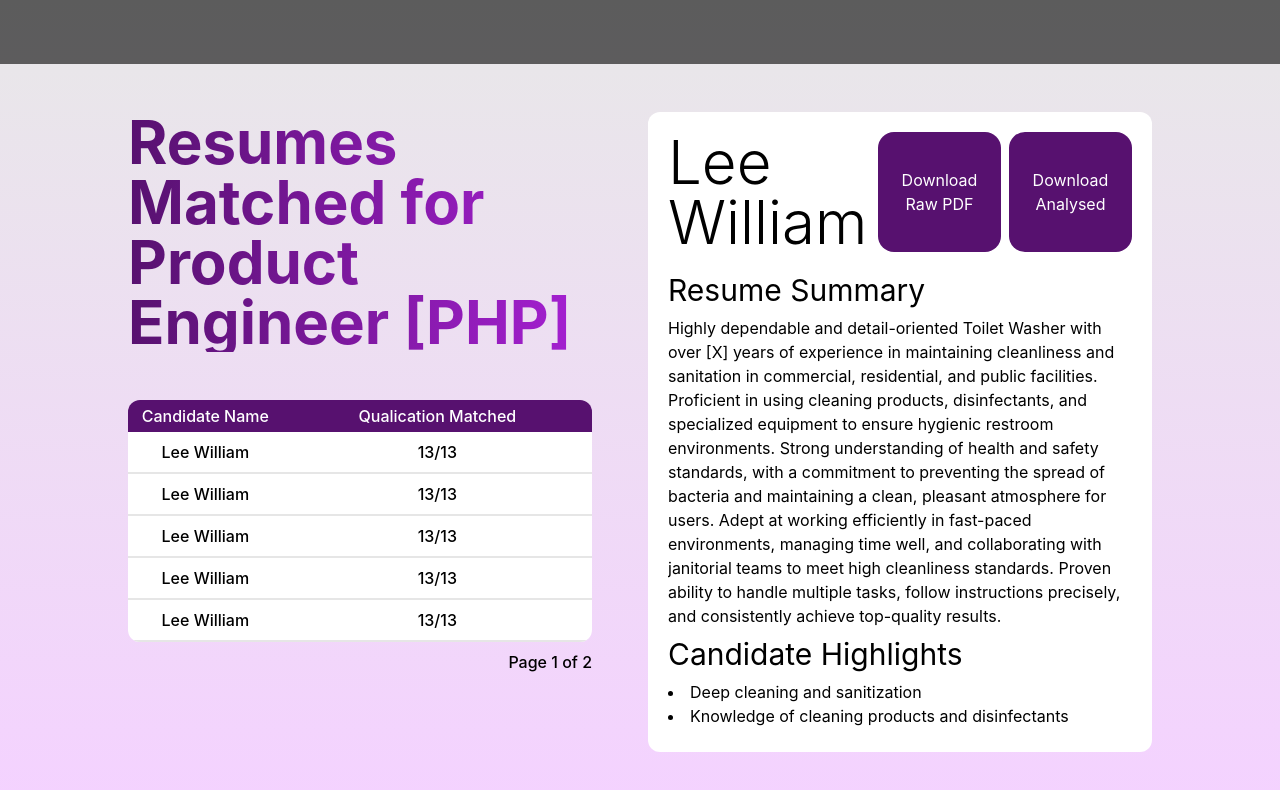
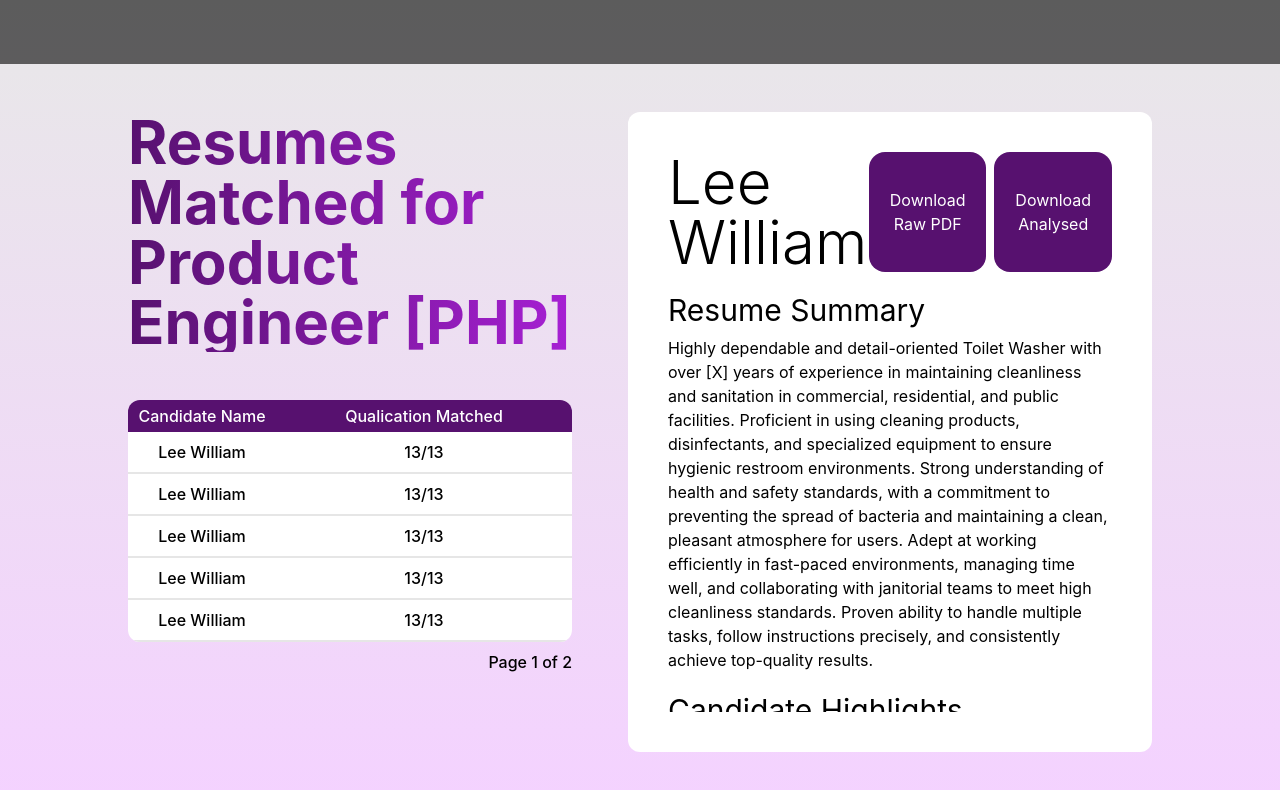
Before and after one commit to lwwilliam/mini-hackathon-we_have_an_imposter_amongst_us, a React (Create React App) app in the folder frontend/: page /job/analysis in a window 1280 px wide. Shown: the top 790 px of the page. Built offline with nearby package versions, Linux system fonts and the light colour scheme.

Commit message:
something

```diff
--- a/frontend/src/view/jobResume/compenents/resumeDetails.jsx
+++ b/frontend/src/view/jobResume/compenents/resumeDetails.jsx
@@ -95,7 +95,7 @@ const SoftSkillMatched = ({ matched }) => {
 
 const QualificationMatched = ({ qualifications }) => {
   return (
-  <div className="flex flex-col gap-2">
+  <div className="flex flex-col gap-5">
       <div className="flex justify-between">
         <h1 className="text-3xl">Qualification Method</h1>
         <div className="flex gap-5">
@@ -199,7 +199,7 @@ const ResumeDetails = () => {
 
   return (
     <div
-    className="flex flex-col flex-1 bg-white rounded-xl p-5 gap-5"
+    className="flex flex-col flex-1 bg-white rounded-xl p-10 gap-5"
     >
       <div
       className="flex justify-between"
@@ -210,7 +210,7 @@ const ResumeDetails = () => {
           <DownloadAnalysis />
         </div>
       </div>
-      <div className="flex flex-col overflow-auto gap-2">
+      <div className="flex flex-col overflow-auto gap-5">
         <ResumeSummary summary={mockd.summary}/>
         <ResumeHighlights highlights={mockd.highlights}/>
         <QualificationMatched qualifications={mockd.qualifications}/>
```
